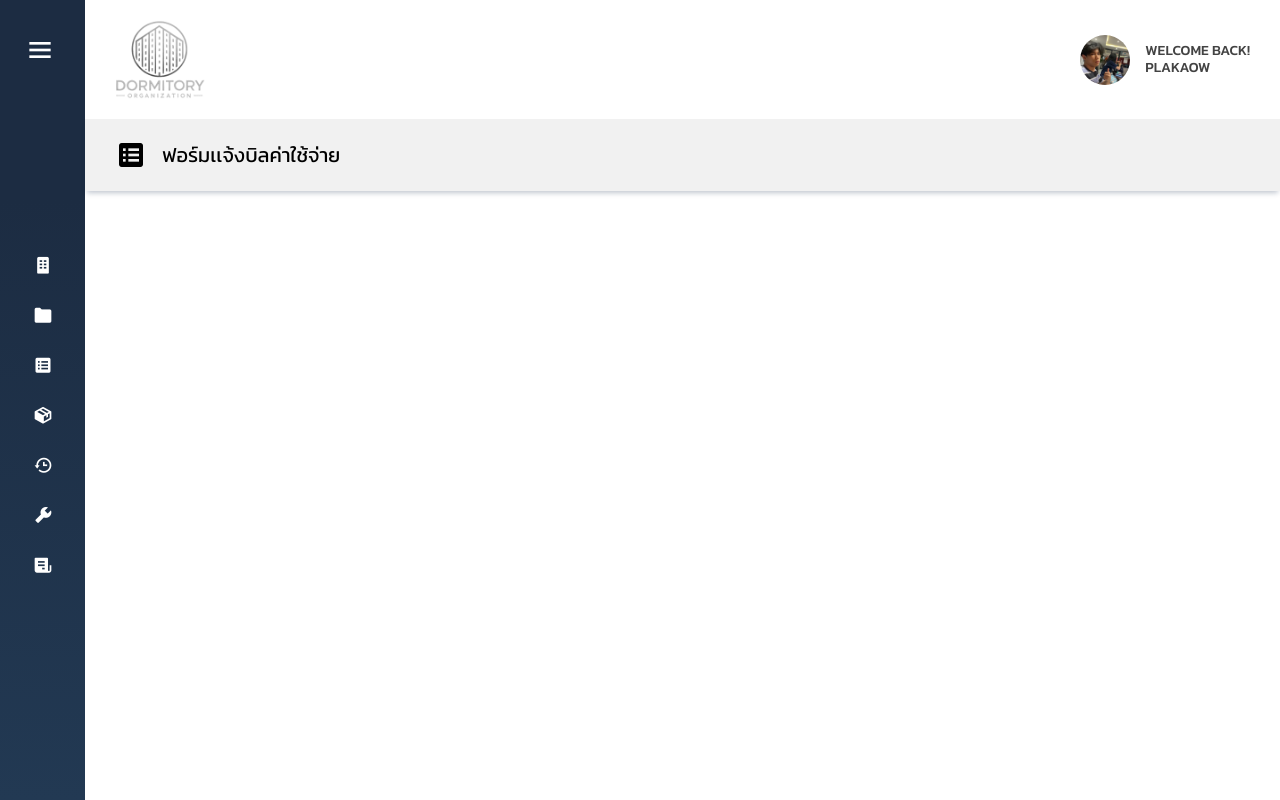
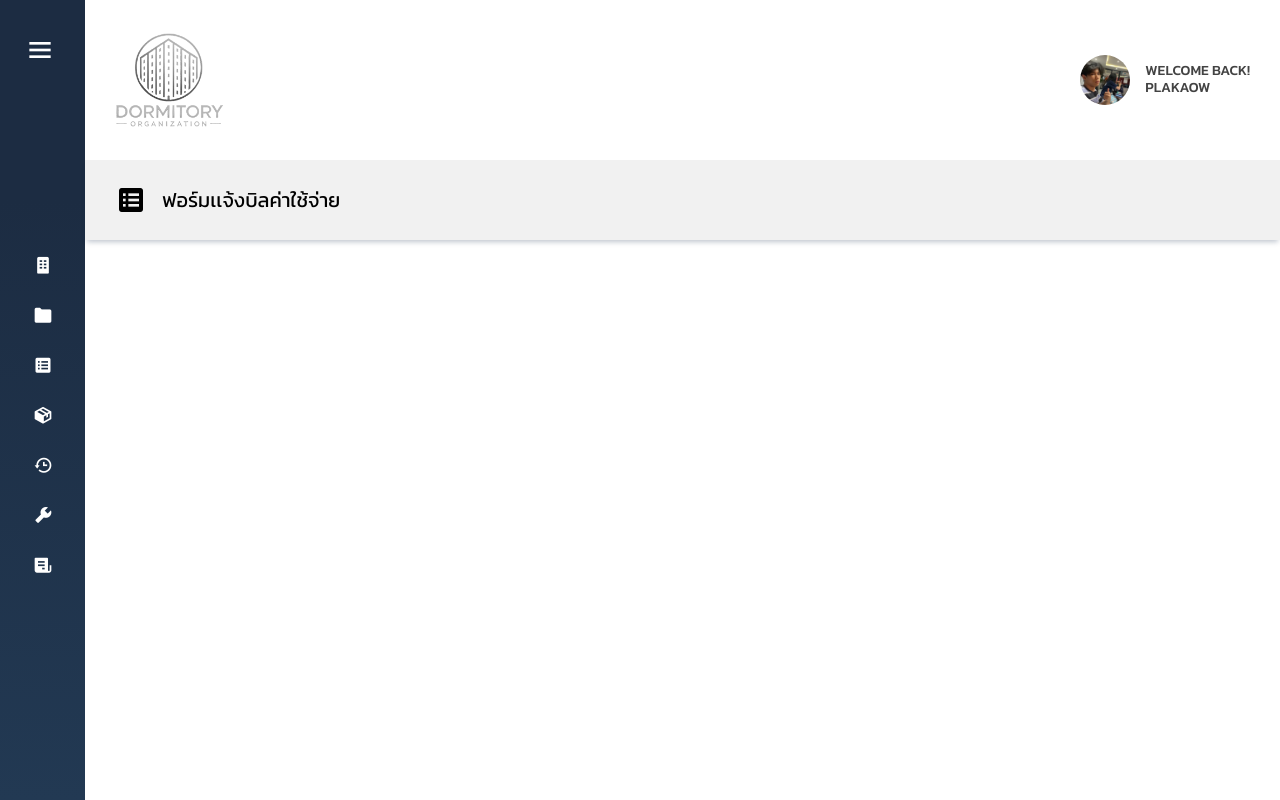
Before and after one commit to Papangkorn38/Domitory_Organization, a plain HTML site: page template.html in a window 1280 px wide. Drawn offline with nearby package versions, Linux system fonts and the light colour scheme.

Commit message:
Adjust some properties

```diff
--- a/template.css
+++ b/template.css
@@ -27,7 +27,6 @@
   flex-direction: column;
   align-items: center;
   transition: 0.4s ease;
-  /* border: 1px solid red; */
 }
 
 .sideBar.collapsed {
@@ -35,7 +34,6 @@
 }
 
 .closeOpenContainer {
-  /* border: 1px solid #ffffff; */
   display: flex;
   align-items: center;
   justify-content: end;
@@ -74,7 +72,6 @@
   width: 120px;
   margin-bottom: 40px;
   transition: opacity 0.4s ease;
-  /* border: 1px solid #ffffff; */
 }
 
 .sideBar.collapsed .sideBarDormLogo {
@@ -82,7 +79,6 @@
 }
 
 .sideBarLinksContainer {
-  /* border: 1px solid #ffffff; */
   display: flex;
   flex-direction: column;
   list-style: none;
@@ -101,7 +97,6 @@
   padding: 8px;
   width: 100%;
   transition: background-color 0.5s ease;
-  /* border: 1px solid #ffffff; */
 }
 
 .sideBarLinksContainer li:hover {
@@ -115,7 +110,6 @@
 }
 
 .sideBarLinksContainer li a {
-  /* flex-shrink: 0; */
   font-weight: 500;
   white-space: nowrap;
   overflow: hidden;
@@ -160,12 +154,14 @@
   justify-content: space-between;
   align-items: center;
   padding: 20px 30px;
-  /* border: 1px solid red; */
+  /* เพิ่ม height จากตอนแรกที่ไม่มี*/
+  height: 20vh;
 }
 
 .headerDormLogo {
-  width: 8%;
-  height: 8%;
+  /* แก้จาก width(8%) กับ height(8%) เป็น width(110px) กับ height(96px)*/
+  width: 110px;
+  height: 96px;
 }
 
 .profile {
@@ -194,7 +190,8 @@
   gap: 15px;
   padding: 0 30px;
   width: 100%;
-  height: 9%;
+  /* แก้จาก 9% เป็น 10vh */
+  height: 10vh;
   background-color: #f1f1f1;
 }
 
```
